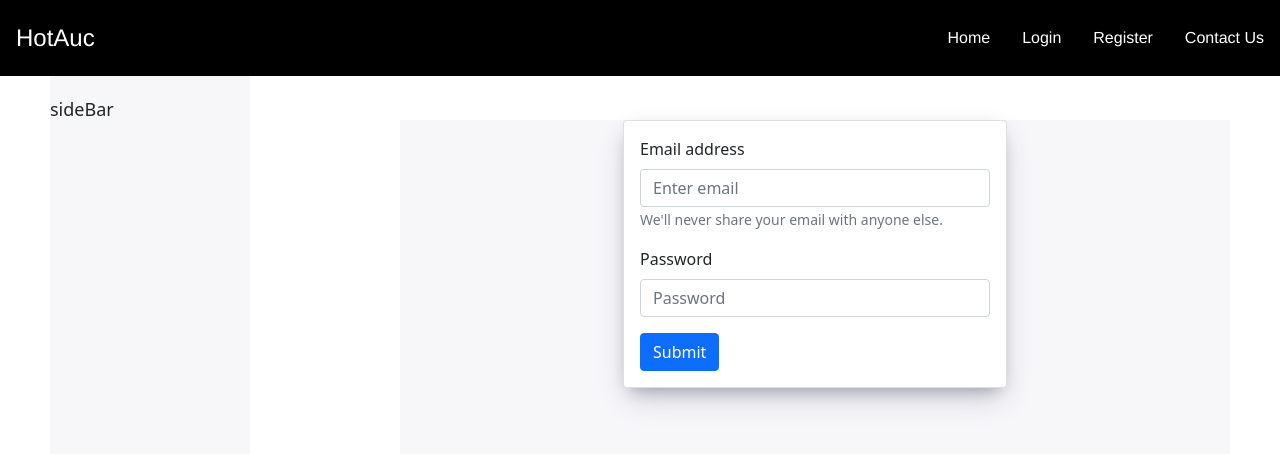
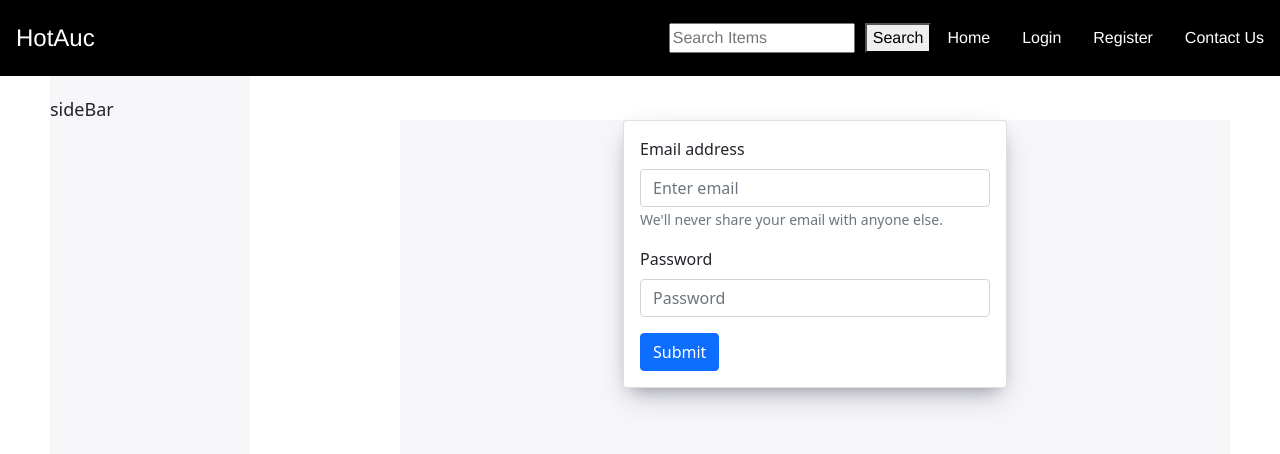
Before and after one commit to hlutony-me/HotAuc, a React (Create React App) app in the folder client/: page /api/auth/login in a window 1280 px wide. Shown: the top 454 px of the page. Built offline with nearby package versions, Linux system fonts and the light colour scheme.

Commit message:
Search Bar Component
Signed-off-by: Olivia Thomas <oliviathomas637@gmail.com>

```diff
--- a/client/src/components/Navbar.css
+++ b/client/src/components/Navbar.css
@@ -31,6 +31,20 @@ main {
   color: white;
 }
 
+.visually-hidden {
+  clip: rect(0 0 0 0);
+  clip-path: inset(50%);
+  height: 1px;
+  overflow: hidden;
+  position: absolute;
+  white-space: nowrap;
+  width: 1px;
+  margin-right: 30px;
+}
+#header-search {
+  margin-right: 10px;
+}
+
 .navbar-container {
   position: fixed;
   z-index: 1;
--- a/client/src/components/Navbar.js
+++ b/client/src/components/Navbar.js
@@ -1,18 +1,30 @@
-import React from "react"
-import { Link } from "react-router-dom"
-import "./Navbar.css"
-import { useContext } from "react"
-import { UserContext } from "./auth-component/UserContext"
-import { useNavigate } from "react-router-dom"
+import React from "react";
+import { Link } from "react-router-dom";
+import "./Navbar.css";
+import { useContext } from "react";
+import { UserContext } from "./auth-component/UserContext";
+import { useNavigate } from "react-router-dom";
 
 const NavBar = () => {
-	const value = useContext(UserContext)
+  const value = useContext(UserContext);
   if (value.user["email"]) {
     return (
       <header className="navbar">
         <Link to="/" className="navbar__title navbar__item">
           HotAuc
         </Link>
+        <form action="/" method="get">
+          <label htmlFor="header-search">
+            <span className="visually-hidden">Search Items</span>
+          </label>
+          <input
+            type="text"
+            id="header-search"
+            placeholder="Search items"
+            name="s"
+          />
+          <button type="submit">Search</button>
+        </form>
         <Link to="/" className="navbar__item">
           Home
         </Link>
@@ -26,16 +38,29 @@ const NavBar = () => {
           Logout
         </Link>
       </header>
-		)
+    );
   } else {
     return (
       <header className="navbar">
         <Link to="/" className="navbar__title navbar__item">
           HotAuc
         </Link>
+        <form action="/" method="get">
+          <label htmlFor="header-search">
+            <span className="visually-hidden">Search Items</span>
+          </label>
+          <input
+            type="text"
+            id="header-search"
+            placeholder="Search Items"
+            name="s"
+          />
+          <button type="submit">Search</button>
+        </form>
         <Link to="/" className="navbar__item">
           Home
         </Link>
+
         <Link to="/api/auth/login" className="navbar__item">
           Login
         </Link>
@@ -46,26 +71,26 @@ const NavBar = () => {
           Contact Us
         </Link>
       </header>
-		)
+    );
   }
-}
+};
 
 const Logout = () => {
-	const navigate = useNavigate()
-	const appContext = useContext(UserContext)
+  const navigate = useNavigate();
+  const appContext = useContext(UserContext);
   appContext.setUserContext({
     user: {},
-		token: ""
-	})
-	navigate("/")
-}
+    token: "",
+  });
+  navigate("/");
+};
 
 function Navbar1() {
   return (
     <div className="navbar-container">
       <NavBar />
     </div>
-	)
+  );
 }
 
-export default Navbar1
+export default Navbar1;
```
Also changed, not shown: 1 other file (tests, documents, lock files or other folders). Lines whose indentation alone changed are shown as unchanged.
